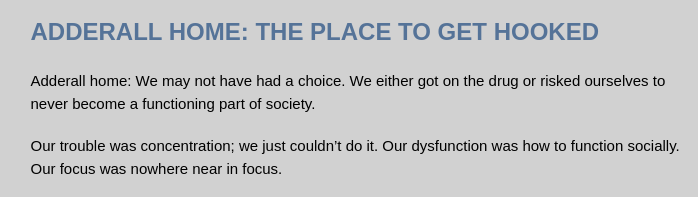
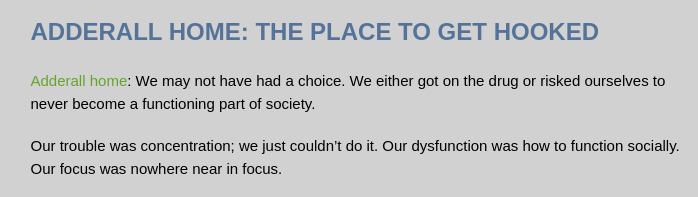
Before and after one commit to Convalo/adderall-home, a plain HTML site: page index.html in a window 1280 px wide. Shown: the part 444-641 px from the top of the page, 272-970 px from the left. Drawn offline with nearby package versions, Linux system fonts and the light colour scheme.

Commit message:
Update index.html

```diff
--- a/index.html
+++ b/index.html
@@ -35,7 +35,7 @@
         <article class="markdown-body">
           <img src="http://www.adderallhome.com/adderall-home.jpg" style="max-width:100%;height:auto;" />
        <h2><strong>ADDERALL HOME: THE PLACE TO GET HOOKED</strong></h2>
-<p>Adderall home: We may not have had a choice. We either got on the drug or risked ourselves to never become a functioning part of society. </p>
+          <p><a href="https://www.blvdcenters.org/adderall-uses-abuses">Adderall home</a>: We may not have had a choice. We either got on the drug or risked ourselves to never become a functioning part of society. </p>
 <p>Our trouble was concentration; we just couldn&rsquo;t do it. Our dysfunction was how to function socially. Our focus was nowhere near in focus.</p>
 <p>Adderall was prescribed, and we had no say in the matter. Not that we would at such a young age in which we could take care of ourselves.</p>
 <p>&nbsp;</p>
```
